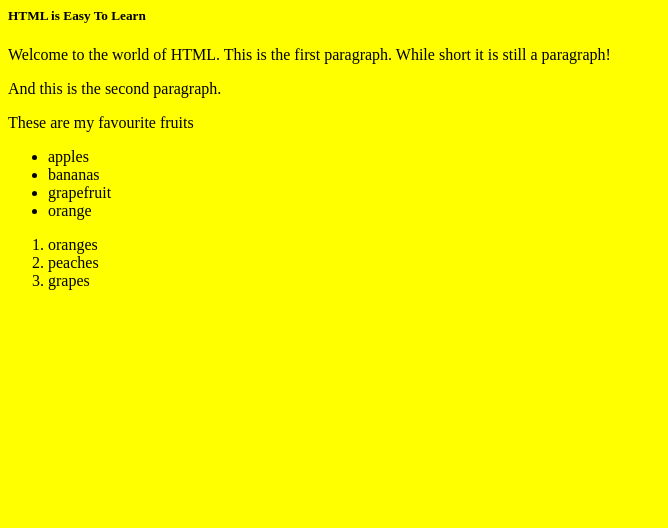
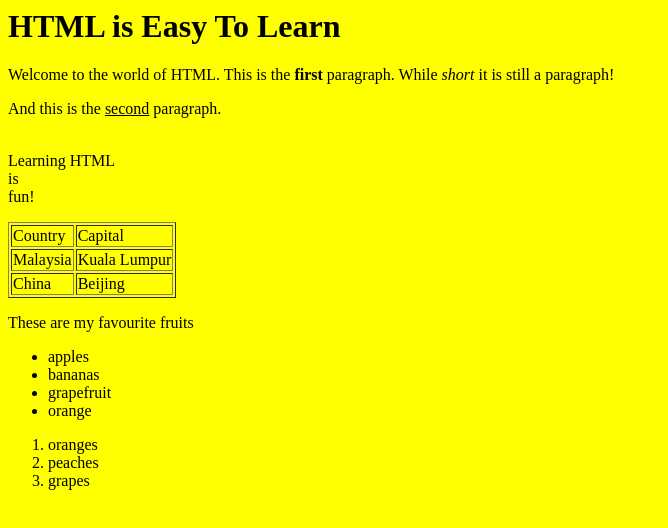
Before and after one commit to yanjin114514/1111, a plain HTML site: page index.html in a window 1280 px wide. Shown: the whole page, without its empty margins (0-668 px from the left). Drawn offline with Linux system fonts and the light colour scheme.

Commit message:
Update index.html

```diff
--- a/index.html
+++ b/index.html
@@ -3,9 +3,33 @@
 <TITLE>A Simple HTML Example</TITLE>
 </head>
 <BODY BGCOLOR="yellow">
-<H5>HTML is Easy To Learn</H5>
-<P>Welcome to the world of HTML. This is the first paragraph. While short it is still a paragraph!</P>
-<P>And this is the second paragraph.</P>
+<H1>HTML is Easy To Learn</H1>
+<P>Welcome to the world of HTML. This is the <b>first</b> paragraph. While <i>short</i> it is still a paragraph!</P>
+<P>And this is the <u>second</u> paragraph.</P>
+
+
+
+<br>Learning HTML<br>is<BR>fun!</P>
+
+
+<TABLE BORDER>
+<TR>
+<TD>Country</TD>
+<TD>Capital</TD>
+</TR>
+<TR>
+<TD>Malaysia</TD>
+<TD>Kuala Lumpur</TD>
+</TR>
+<TR>
+<TD>China</TD>
+<TD>Beijing</TD>
+</TR>
+</TABLE>
+
+
+
+
 
 
 <p>These are my favourite fruits
```
